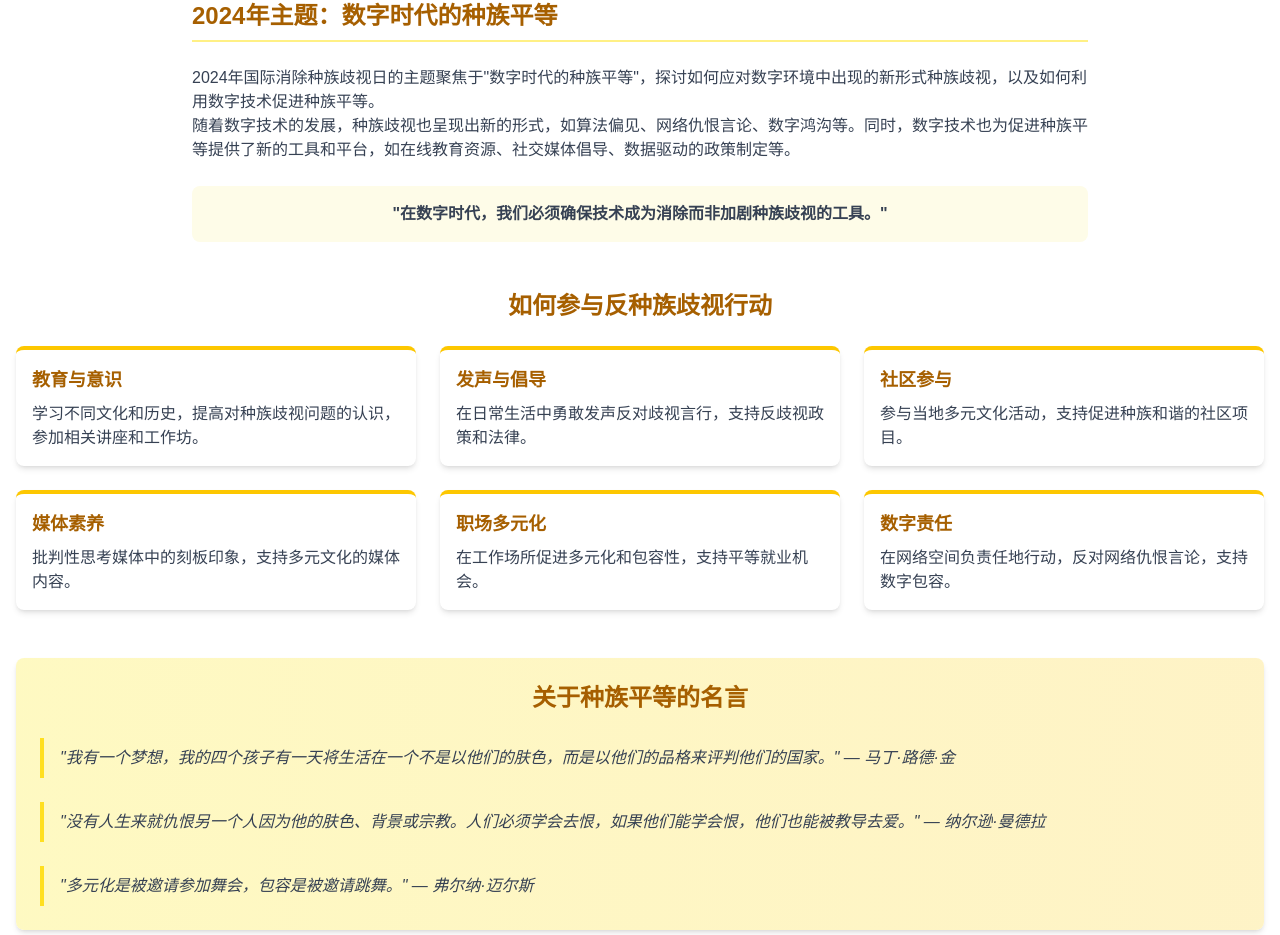
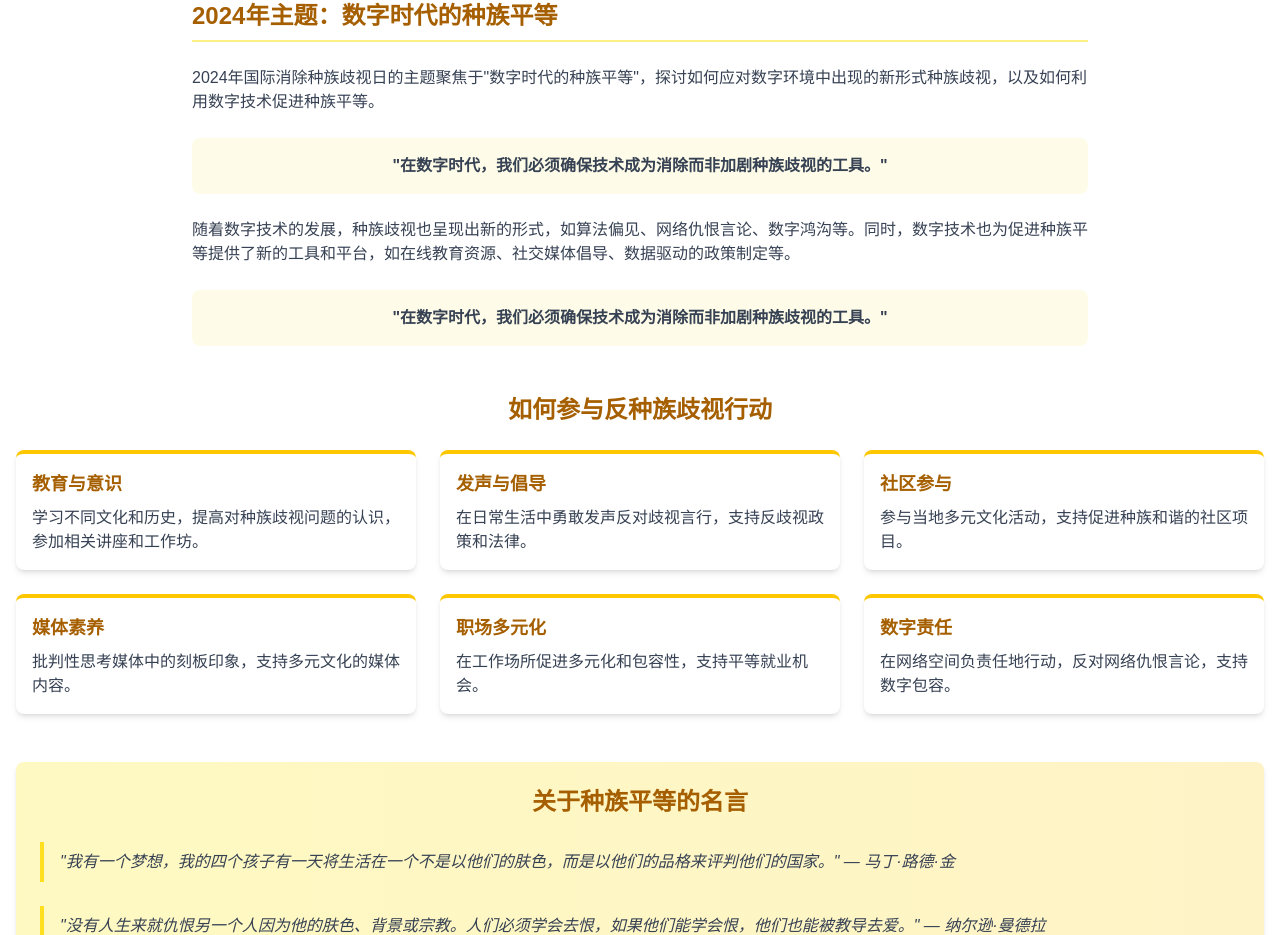
Before and after one commit to zym9863/0321, a Next.js app: page /anti-racism in a window 1280 px wide. Shown: the part 850-1785 px from the top of the page. Built offline with nearby package versions, Linux system fonts and the light colour scheme.

Commit message:
fix issues

```diff
--- a/src/app/anti-racism/page.tsx
+++ b/src/app/anti-racism/page.tsx
@@ -46,7 +46,10 @@ export default function AntiRacismPage() {
       <section className="mb-12 max-w-4xl mx-auto">
         <h2 className="text-2xl font-bold mb-6 text-yellow-700 border-b-2 border-yellow-200 pb-2">2024年主题：数字时代的种族平等</h2>
         <div className="prose prose-lg max-w-none text-gray-700">
-          <p>2024年国际消除种族歧视日的主题聚焦于"数字时代的种族平等"，探讨如何应对数字环境中出现的新形式种族歧视，以及如何利用数字技术促进种族平等。</p>
+          <p>2024年国际消除种族歧视日的主题聚焦于&quot;数字时代的种族平等&quot;，探讨如何应对数字环境中出现的新形式种族歧视，以及如何利用数字技术促进种族平等。</p>
+          <div className="bg-yellow-50 p-4 rounded-lg my-6">
+            <p className="font-semibold text-center">&quot;在数字时代，我们必须确保技术成为消除而非加剧种族歧视的工具。&quot;</p>
+          </div>
           <p>随着数字技术的发展，种族歧视也呈现出新的形式，如算法偏见、网络仇恨言论、数字鸿沟等。同时，数字技术也为促进种族平等提供了新的工具和平台，如在线教育资源、社交媒体倡导、数据驱动的政策制定等。</p>
 
           <div className="bg-yellow-50 p-4 rounded-lg my-6">
--- a/src/app/sleep/page.tsx
+++ b/src/app/sleep/page.tsx
@@ -5,7 +5,7 @@ export default function SleepPage() {
       <section className="bg-gradient-to-r from-indigo-600 to-indigo-400 rounded-lg p-6 mb-10 text-white shadow-lg">
         <h1 className="text-3xl md:text-4xl font-bold mb-4 text-center">世界睡眠日</h1>
         <p className="text-lg text-center mb-2">每年3月21日</p>
-        <p className="text-center italic">"优质睡眠，健康人生"</p>
+        <p className="text-center italic">&quot;优质睡眠，健康人生&quot;</p>
       </section>
 
       {/* 睡眠日介绍 */}
@@ -50,7 +50,7 @@ export default function SleepPage() {
           <p>睡眠不平等现象在全球范围内普遍存在，受到工作条件、生活环境、医疗资源获取等多种因素的影响。这一主题呼吁政策制定者、医疗专业人士和社会各界共同努力，消除睡眠健康领域的不平等，确保每个人都能获得良好的睡眠条件和睡眠障碍治疗。</p>
 
           <div className="bg-indigo-50 p-4 rounded-lg my-6">
-            <p className="font-semibold text-center">"睡眠不是奢侈品，而是基本需求和基本权利。"</p>
+            <p className="font-semibold text-center">&quot;睡眠不是奢侈品，而是基本需求和基本权利。&quot;</p>
           </div>
         </div>
       </section>
```
